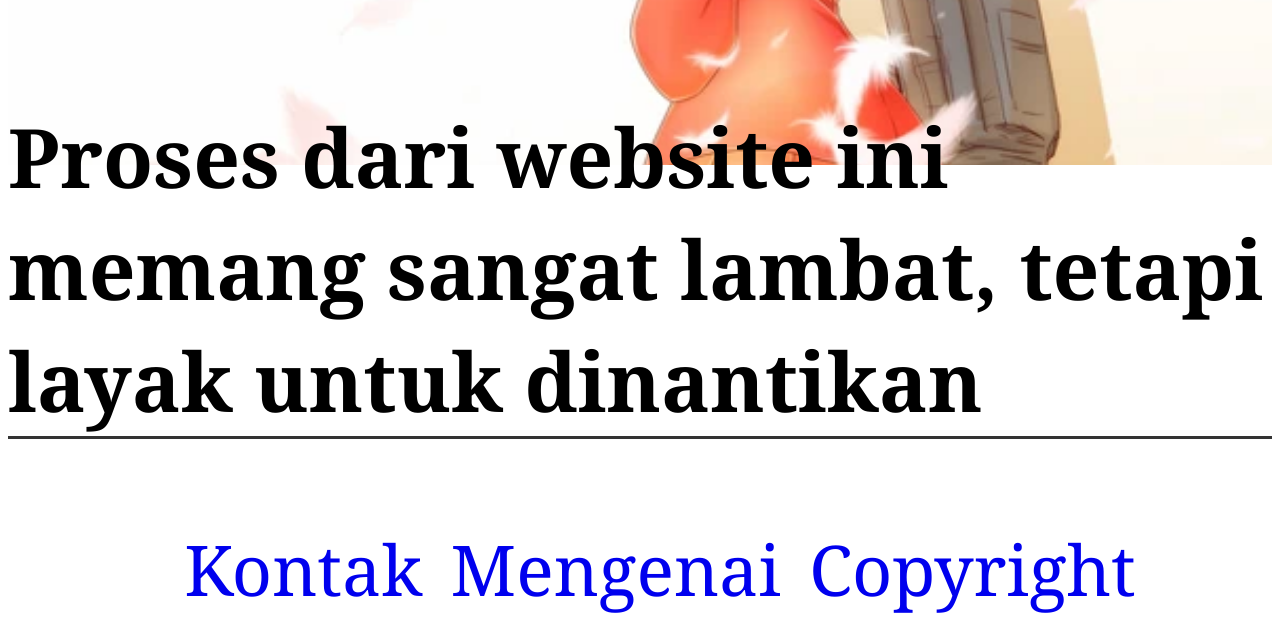
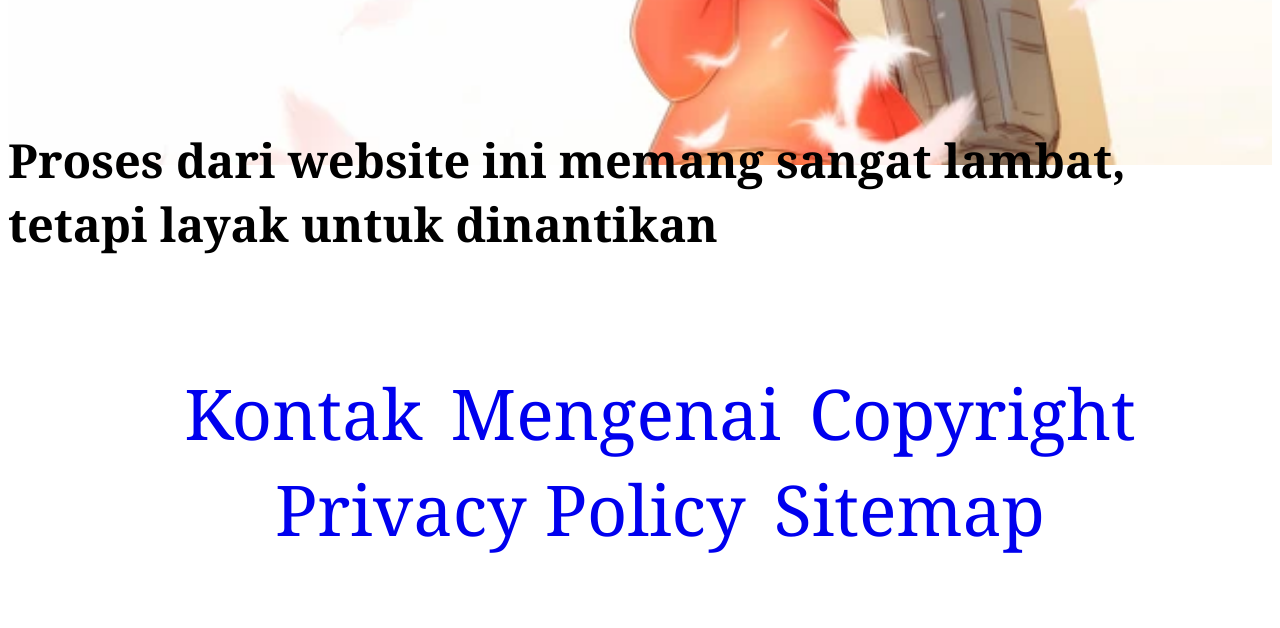
Before and after one commit to Ilham-Azhar-Adiputra/Station-of-Nawika, a plain HTML site: page index.html in a window 1280 px wide. Shown: the part 805-1433 px from the top of the page. Drawn offline with Linux system fonts and the light colour scheme.

Commit message:
Update index.html

```diff
--- a/index.html
+++ b/index.html
@@ -38,7 +38,7 @@
             <img src="images.jpeg" style="width:300px"
         </div>
         <article>
-          <h3>Proses dari website ini memang sangat lambat, tetapi layak untuk dinantikan</h3>
+          <h6>Proses dari website ini memang sangat lambat, tetapi layak untuk dinantikan</h6>
         </article>
   </div>
 </body>
```
